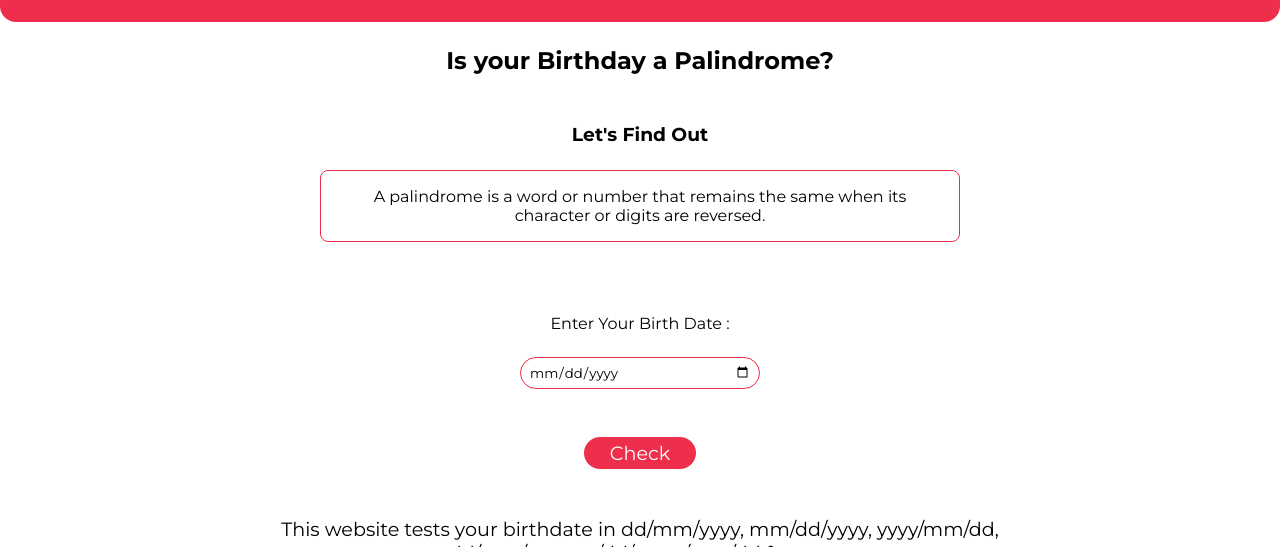
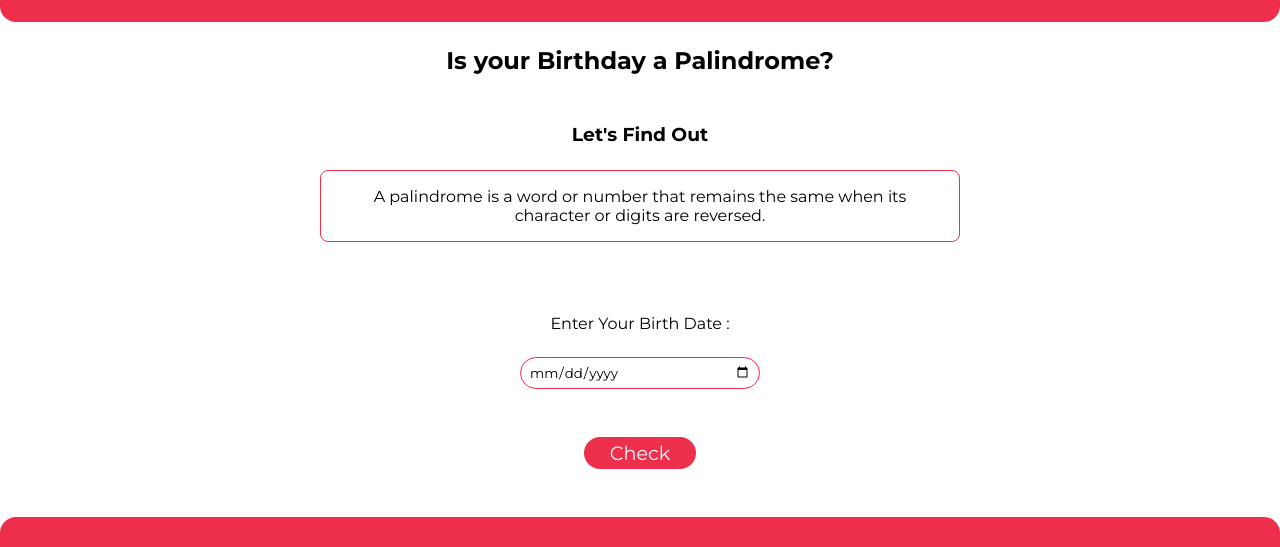
Before and after one commit to 19AbhishekSingh/birthday-plaindrome, a plain HTML site: page index.html in a window 1280 px wide. Shown: the part 92-639 px from the top of the page. Drawn offline with Linux system fonts and the light colour scheme.

Commit message:
Update index.html

```diff
--- a/index.html
+++ b/index.html
@@ -26,11 +26,6 @@
 
         <div id="output"></div>
 
-        <div class="format-line">
-
-          This website tests your birthdate in dd/mm/yyyy, mm/dd/yyyy,
-          yyyy/mm/dd, dd/mm/yy, mm/dd/yy, yy/mm/dd format
-      </div>
         <footer class="footer-container">
           <h2>Connect with me</h2>
           <div class="social-container">
```
